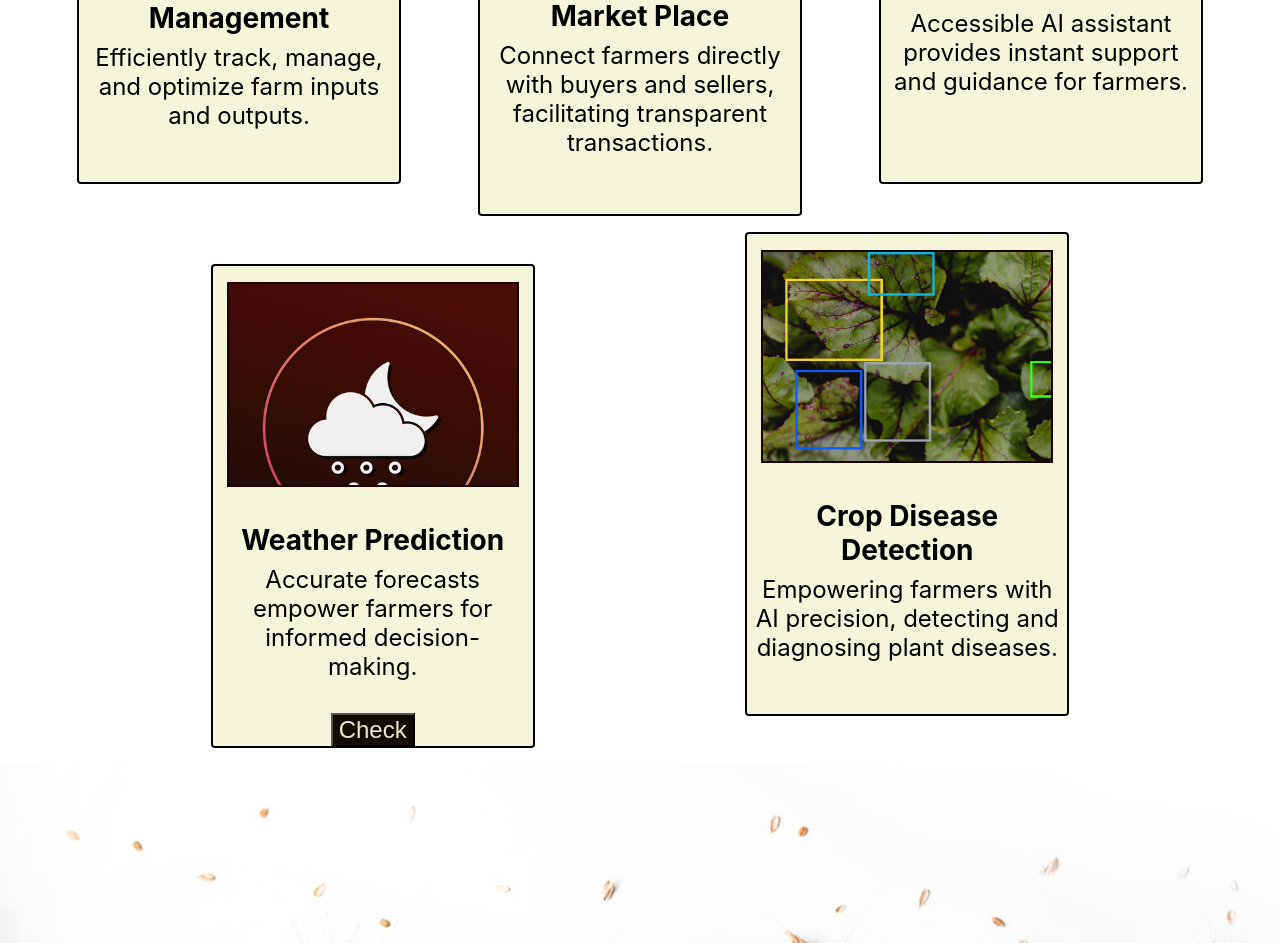
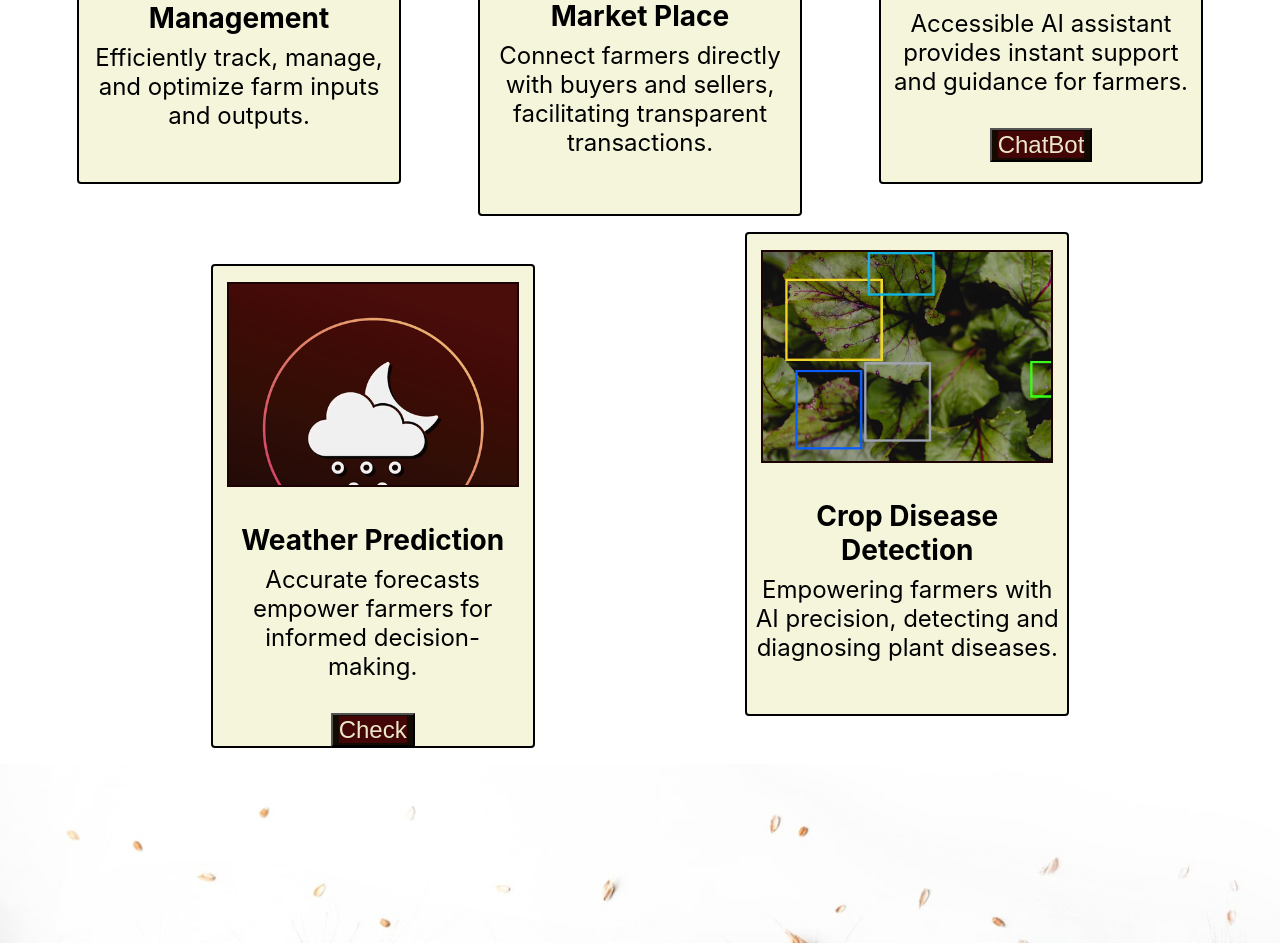
Before and after one commit to saarthakchopra/Krishi-Kaya, a React (Create React App) app in the folder krishikaya/: page / in a window 1280 px wide. Shown: the part 1900-2843 px from the top of the page. Built offline with nearby package versions, Linux system fonts and the light colour scheme.

Commit message:
ChatBot added

```diff
--- a/krishikaya/src/LandingPage.css
+++ b/krishikaya/src/LandingPage.css
@@ -141,8 +141,8 @@
 .f_img4 {
   background-image: url("./assets/weather_for.jpg");
 }
-  .f_img5{
-    background-image: url('./assets/plant_disease.jpg');
+.f_img5 {
+  background-image: url("./assets/plant_disease.jpg");
 }
 .f:hover {
   transform: scale(0.95);
@@ -159,17 +159,17 @@
   font-size: 3vmin;
   margin-top: 0;
 }
-  .linkk{
+.linkk {
   text-decoration: none;
   color: #ebe7c9;
   margin-top: 0;
   margin-bottom: 0.2vmin;
   font-size: 3vmin;
+  background-color: rgb(67, 5, 5);
 }
-  .but{
+.but {
   background-color: rgb(19, 11, 2);
   margin-bottom: 1vmin;
-
 }
 .footer {
   background-image: url("./assets/footer.jpg");
@@ -186,7 +186,7 @@
   justify-content: space-between;
   color: beige;
 }
-  .fconn h2{
+.fconn h2 {
   margin-bottom: 0.1rem;
   margin-top: 0.1rem;
 }
@@ -199,9 +199,8 @@
   flex-direction: column;
   justify-content: flex-start;
   text-decoration: none;
-
 }
-  .fconn a{
+.fconn a {
   text-decoration: none;
   color: beige;
 }
--- a/krishikaya/src/LandingPage.js
+++ b/krishikaya/src/LandingPage.js
@@ -73,6 +73,11 @@ export default function LandingPage() {
                 Accessible AI assistant provides instant support and guidance
                 for farmers.
               </p>
+              <button className="but">
+                <Link className="linkk" to="/chatbot">
+                  ChatBot
+                </Link>
+              </button>
             </div>
           </div>
 
```
Lines whose indentation alone changed are shown as unchanged.
